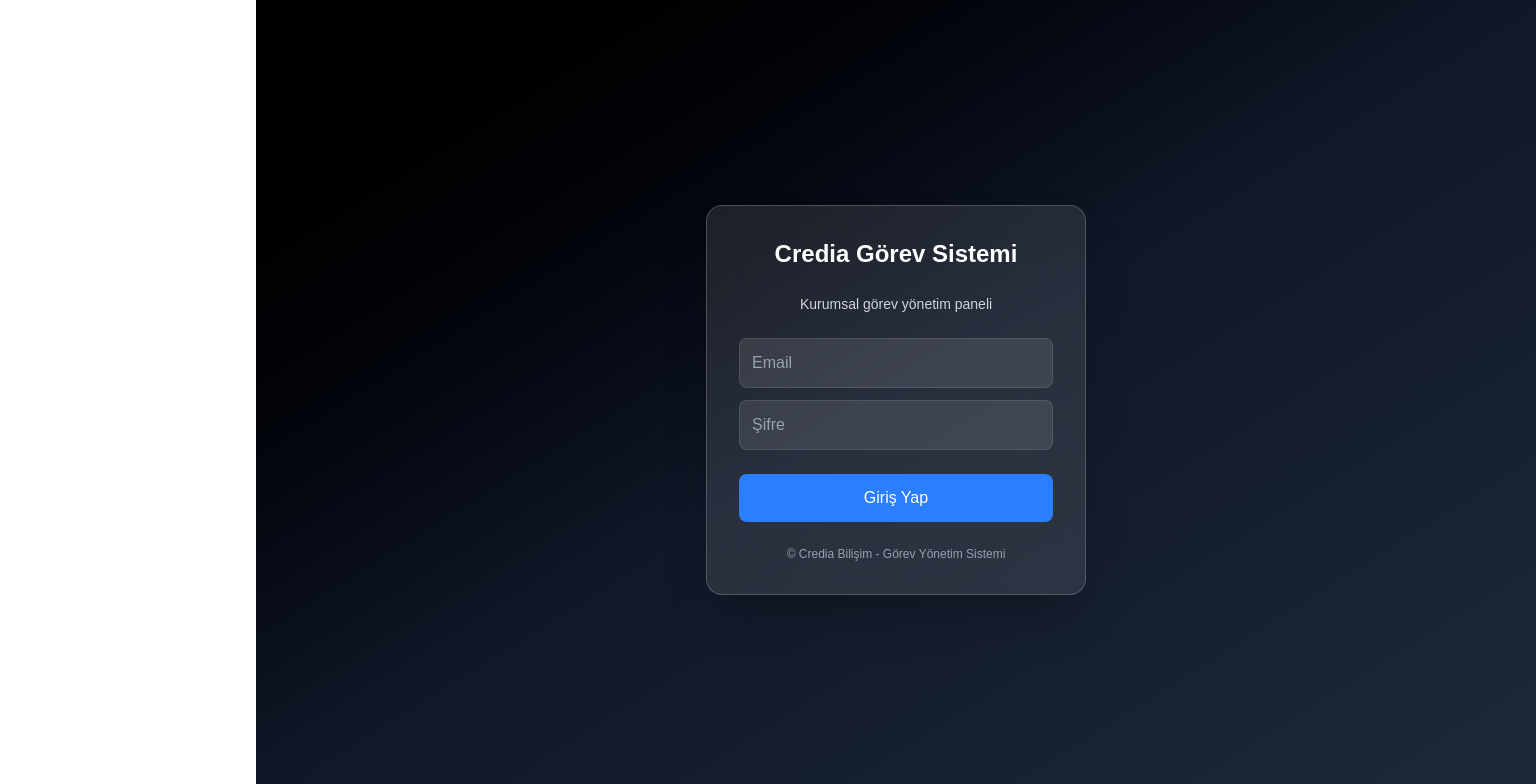
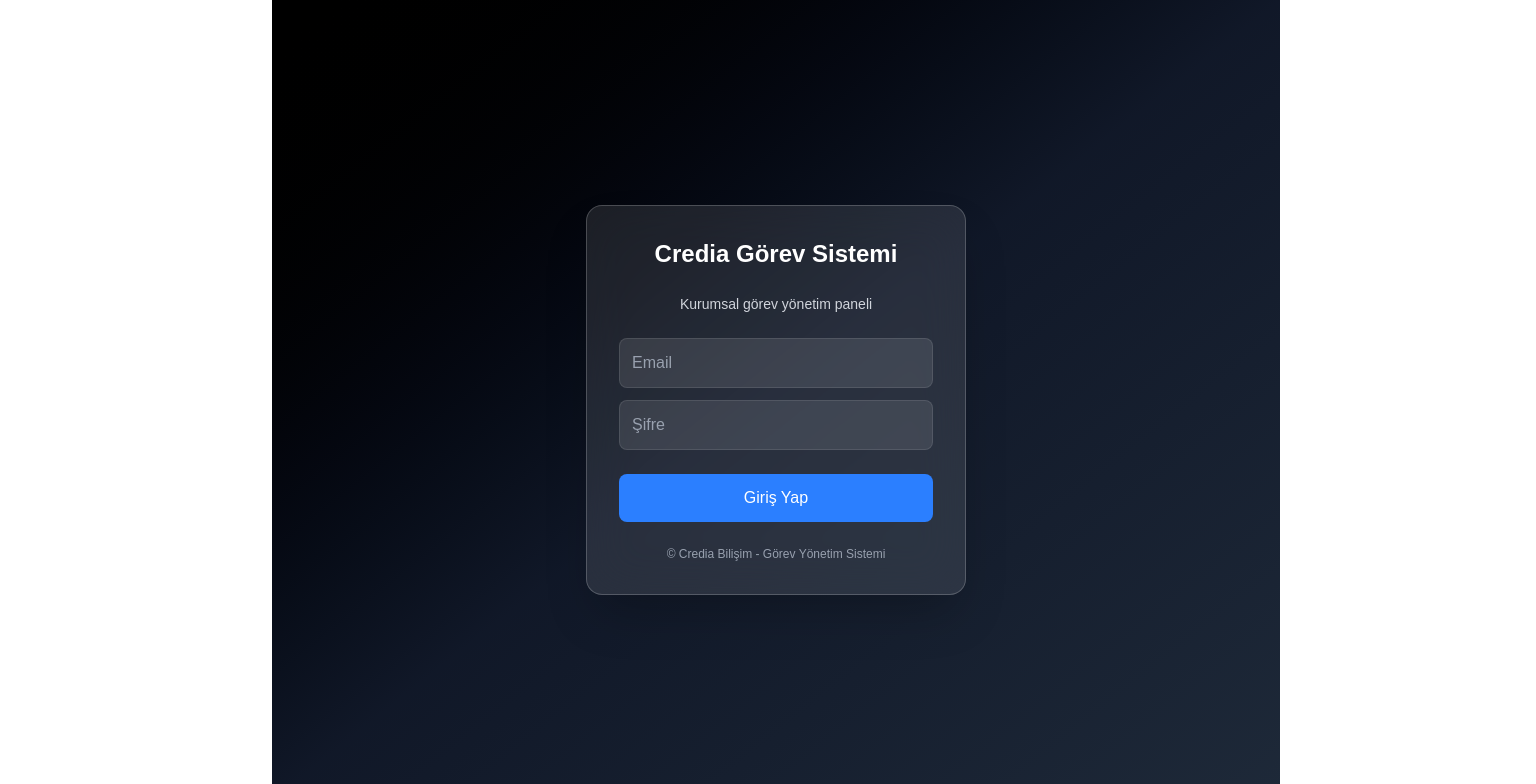
Before and after one commit to crideabilisim2022/credia-todo, a Next.js app: page /login in a window 1280 px wide. Shown: the top 784 px of the page, 1536 px wide, since content can reach past the window. Built offline with nearby package versions, Linux system fonts and the light colour scheme; no server answers.

Commit message:
responsive tasarım yapıldı

```diff
--- a/app/layout.js
+++ b/app/layout.js
@@ -11,7 +11,7 @@ export default function RootLayout({ children }) {
         <SidebarWrapper />
 
         {/* MAIN AREA */}
-        <main  className="flex-1 md:ml-64 pt-14 md:pt-0 w-full min-h-screen">
+            <main className="flex-1 min-w-0 md:ml-64 xl:pl-4 md:pl-10 pt-14 md:pt-0">
           {children}
         </main>
 
--- a/app/page.js
+++ b/app/page.js
@@ -210,7 +210,7 @@ return (
       </h2>
 
       {/* ADD */}
-      <div className="flex flex-col md:flex-row gap-2 mb-6">
+      <div className="flex flex-col md:flex-row gap-4 md:gap-6 items-stretch md:items-start overflow-x-auto">
 
         <input
           value={text}
@@ -242,7 +242,7 @@ return (
       </div>
 
       {/* BOARD */}
-      <div className="flex flex-col md:flex-row gap-4 md:gap-6 items-stretch md:items-start overflow-x-auto">
+      <div className="flex flex-col md:flex-row gap-4 md:gap-6 items-stretch md:items-start overflow-x-auto mt-6">
 
         {Object.entries(columns).map(([key, items]) => (
           <div
```
